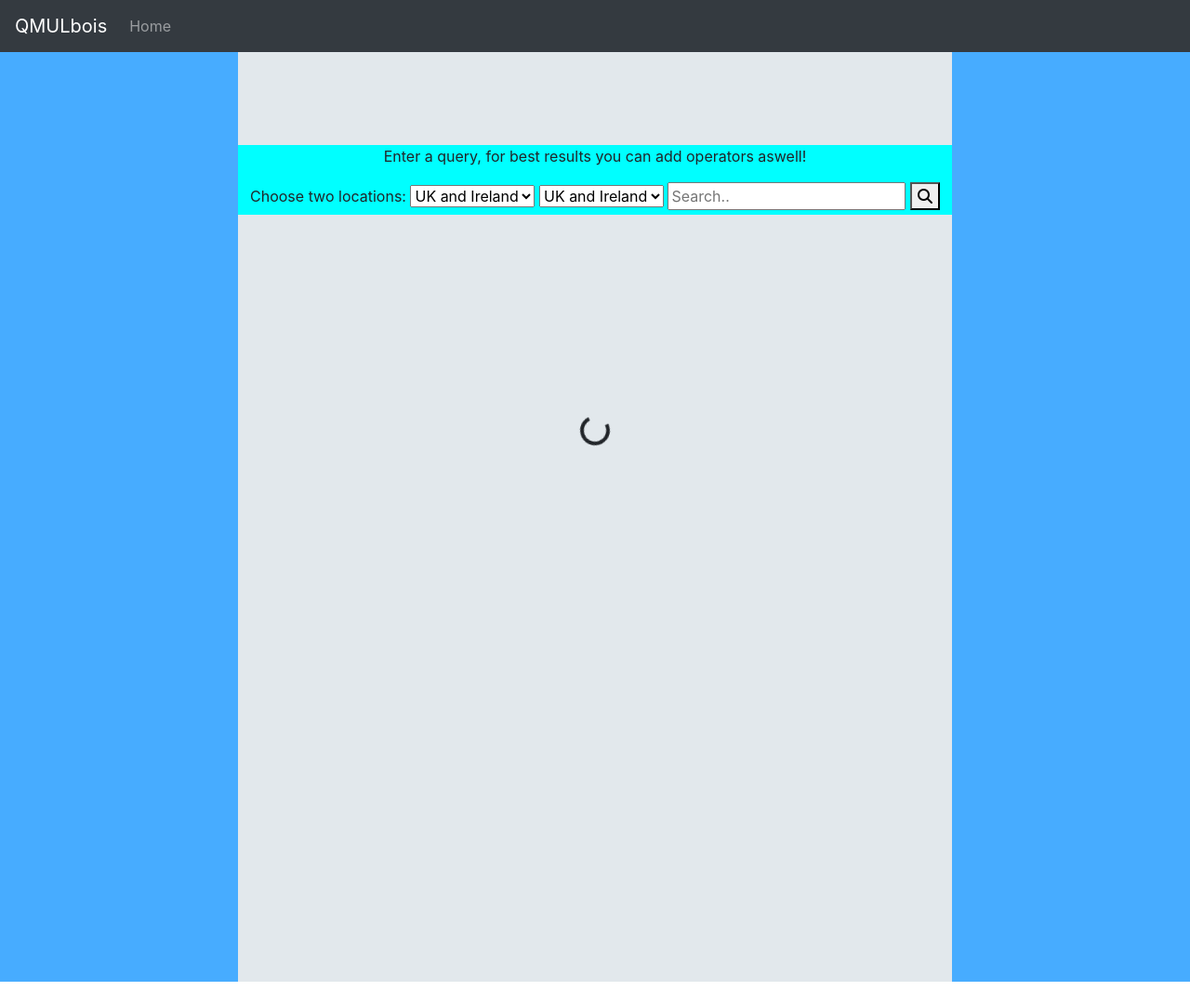
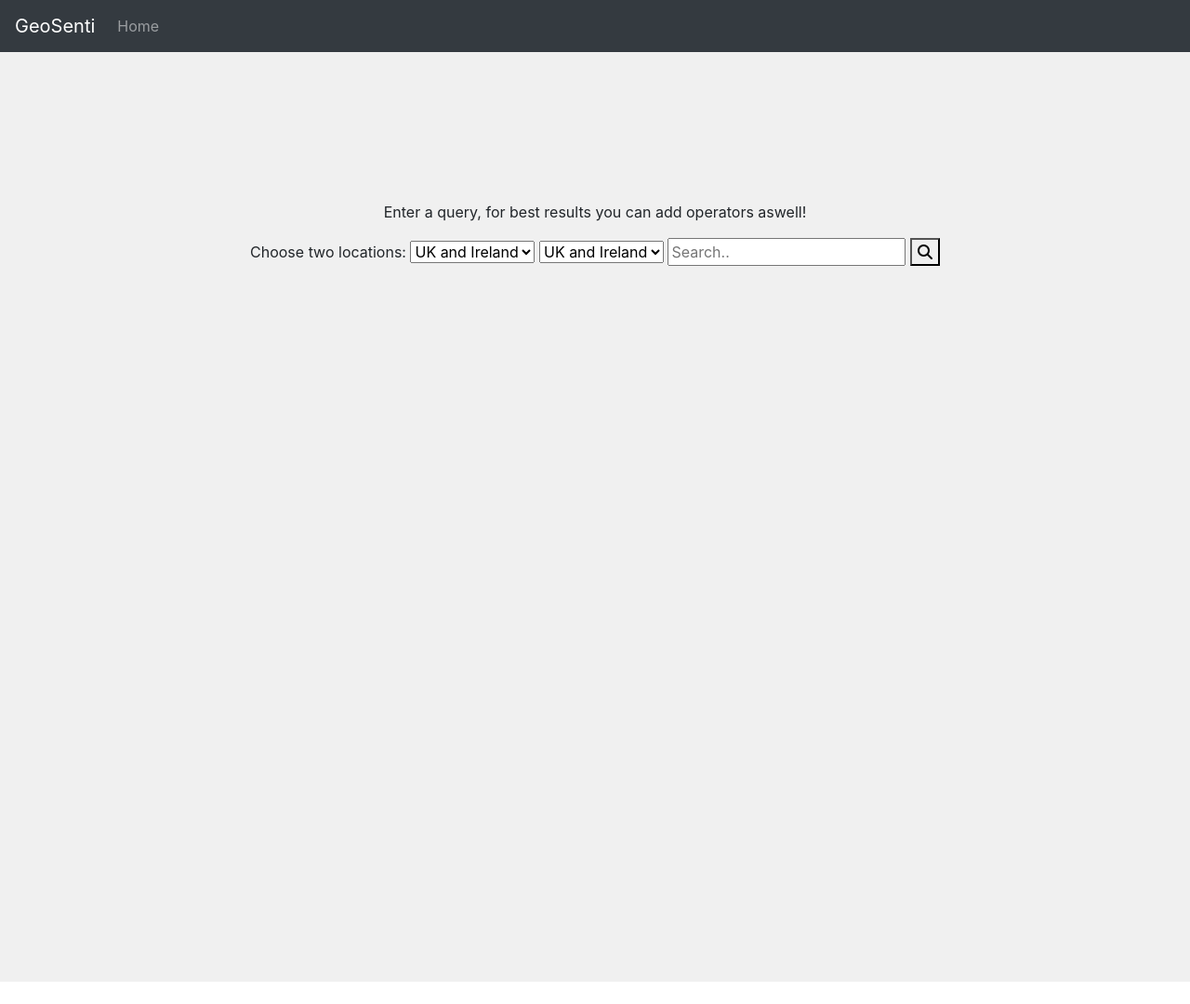
Before and after one commit to dylan-mancero/GeoSentiment, a Django app: page /geosenti/ in a window 1280 px wide. Shown: the whole page at 93% size. Run offline with Django 3.2, Linux system fonts and the light colour scheme; a map, chart or similar area stays blank; parts of the project's set-up code (start-up, migrations or seed data) failed here and were passed over; some libraries are stand-ins or nearby versions.

Commit message:
Refactoring and requirements added

```diff
--- a/geosenti/methods.py
+++ b/geosenti/methods.py
@@ -23,19 +23,19 @@
 analyzer = vader.SentimentIntensityAnalyzer() #Analyzer object from vader
 
 def starter(input, country1, country2):
-    britishTweets = tweepy.Cursor(api.search, q=str(input),geocode = geoList[country1], lang = 'en',tweet_mode='extended').items(100)
-    usaTweets = tweepy.Cursor(api.search, q=str(input),geocode = geoList[country2], lang = 'en',tweet_mode='extended').items(100)
+    country_1_tweets = tweepy.Cursor(api.search, q=str(input),geocode = geoList[country1], lang = 'en',tweet_mode='extended').items(200)
+    country_2_tweets = tweepy.Cursor(api.search, q=str(input),geocode = geoList[country2], lang = 'en',tweet_mode='extended').items(200)
 
-    britishTweets = list(map(FullTextHandler, britishTweets))
-    usaTweets = list(map(FullTextHandler, usaTweets))
+    country_1_tweets = list(map(FullTextHandler, country_1_tweets))
+    country_2_tweets = list(map(FullTextHandler, country_2_tweets))
 
-    britishSentiment = list(map(lambda tweet: analyzer.polarity_scores(tweet), britishTweets))
-    usaSentiment = list(map(lambda tweet: analyzer.polarity_scores(tweet), usaTweets))
+    country_1_senti = list(map(lambda tweet: analyzer.polarity_scores(tweet), country_1_tweets))
+    country_2_senti = list(map(lambda tweet: analyzer.polarity_scores(tweet), country_2_tweets))
 
-    britishScore = generateScores(britishSentiment)
-    usaScore = generateScores(usaSentiment)
+    country_1_score = generateScores(country_1_senti)
+    country_2_score = generateScores(country_2_senti)
 
-    return britishScore, usaScore
+    return country_1_score, country_2_score
 
 def FullTextHandler(Tweet):
     #this method is used to extract the full text of a tweet object, because retweets are truncated.
--- a/geosenti/static/geosenti/scripts.js
+++ b/geosenti/static/geosenti/scripts.js
@@ -1,4 +1,6 @@
 $(function() {
+    const spinner = $(".myLoader");
+    spinner.hide();
     var leftChart;
     var rightChart;
     $("#formy").submit(function(e){
@@ -14,6 +16,7 @@
             leftChart.destroy();
             rightChart.destroy();
         }
+        spinner.show();
         $.ajax({
             type: "POST",
             url: "/geosenti/search/",
@@ -26,7 +29,7 @@
                 "country2":country2
             },
             success: function (response) {
-
+                spinner.hide();
                 const leftData = response['left']
                 const rightData = response['right']
                 const ctxl = $('#leftChart');
--- a/geosenti/static/geosenti/styles.css
+++ b/geosenti/static/geosenti/styles.css
@@ -1,8 +1,7 @@
 .myLoader{
-  text-align: center;
-margin: auto;
-width: 60%;
-padding: 10px;
+  padding: 10px;
+  padding-left: 50%;
+  padding-right: 45%;
 }
 .row{
   text-align: center;
@@ -11,12 +10,12 @@
     display: none;
 }
 .search-container{
-    margin-top: 100px;
-    background-color: aqua;
+    margin-top: 10em;
+    background-color: #f0f0f0;
     text-align: center;
 }
 .search-container button:hover {
-    background: #ccc;
+    background: #f0f0f0;
 }
 main {
     display: table;
@@ -29,16 +28,16 @@
 .sidebar-left {
   height: 300px;
   width: 20%;
-  background:#47acff;
+  background:#f0f0f0;
 }
 .center-col {
   width: 60%;
-  background:#e2e8ec;
+  background:#f0f0f0;
   margin: auto;
 }
 .sidebar-right {
   width: 20%;
-  background:#47acff;
+  background:#f0f0f0;
 }
 .sidebar-left,
 .center-col,
--- a/geosenti/templates/geosenti/navbar.html
+++ b/geosenti/templates/geosenti/navbar.html
@@ -1,5 +1,5 @@
 <nav class="navbar navbar-expand-lg navbar-dark bg-dark">
-  <a class="navbar-brand" href="#">QMULbois</a>
+  <a class="navbar-brand" href="#">GeoSenti</a>
   <button class="navbar-toggler" type="button" data-toggle="collapse" data-target="#navbarNav" aria-controls="navbarNav" aria-expanded="false" aria-label="Toggle navigation">
     <span class="navbar-toggler-icon"></span>
   </button>
```
Also changed, not shown: requirements.txt (added, +16 -0 lines).
